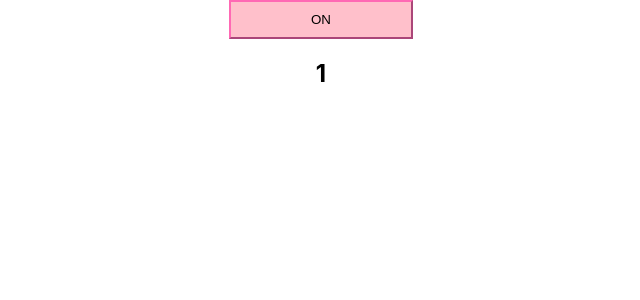
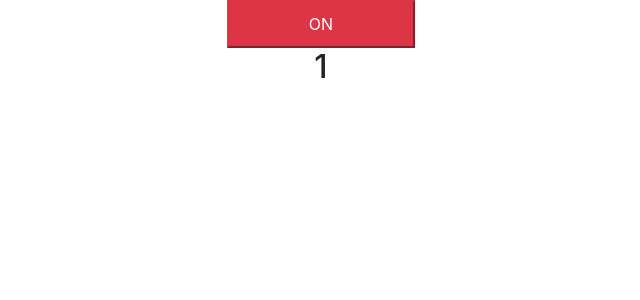
Before and after one commit to Andreas-Just/react_simple-blog, a React app: page / in a window 1280 px wide. Shown: the top 300 px of the page, without its empty margins (319-959 px from the left). Built offline with nearby package versions, Linux system fonts and the light colour scheme.

Commit message:
bootstrap was added

```diff
--- a/package.json
+++ b/package.json
@@ -14,6 +14,7 @@
     "babel-loader": "8.0.6",
     "babel-plugin-named-asset-import": "^0.3.4",
     "babel-preset-react-app": "^9.0.2",
+    "bootstrap": "^4.4.1",
     "camelcase": "^5.2.0",
     "case-sensitive-paths-webpack-plugin": "2.2.0",
     "css-loader": "2.1.1",
--- a/src/App.scss
+++ b/src/App.scss
@@ -1 +1,3 @@
+@import "~bootstrap/scss/bootstrap";
+
 @import "src/component/Test/Test.scss";
--- a/src/component/Test/Test.js
+++ b/src/component/Test/Test.js
@@ -6,7 +6,7 @@ class Test extends Component {
     const { selectAuthor, data } = this.props;
     return (
       <div className='App'>
-        <button onClick={() => selectAuthor(1)}>ON</button>
+        <button className='btn-danger' onClick={() => selectAuthor(1)}>ON</button>
         <h2>{data}</h2>
       </div>
     );
--- a/src/component/Test/Test.scss
+++ b/src/component/Test/Test.scss
@@ -2,8 +2,6 @@
   text-align: center;
   button {
     padding: 10px 80px;
-    background-color: pink;
-    border-color: hotpink;
      &:focus {
        outline: none;
      }
```
Also changed, not shown: 1 other file (tests, documents, lock files or other folders).
